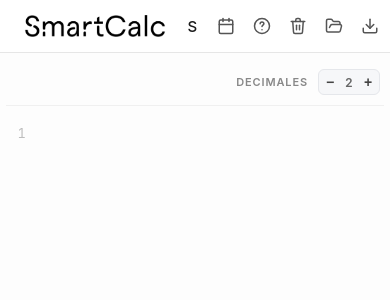
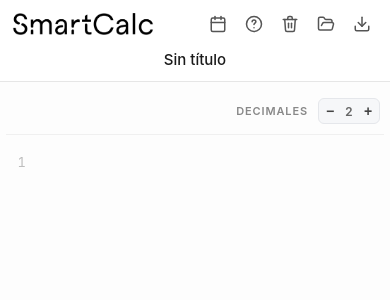
Before and after one commit to rafarq/SmartCalc, a React (Vite) app: page / in a window 390 px wide. Shown: the top 300 px of the page. Built offline with nearby package versions, Linux system fonts and the light colour scheme.

Commit message:
feat(mobile): título de la hoja en segunda línea bajo logo e iconos

```diff
--- a/src/styles/app.css
+++ b/src/styles/app.css
@@ -791,4 +791,26 @@
     padding-left: 4px;
     padding-right: 4px;
   }
+  /* En móvil el título salta a una segunda línea bajo el logo y los iconos. */
+  .header {
+    grid-template-columns: auto 1fr;
+    grid-template-rows: auto auto;
+    grid-template-areas:
+      "logo actions"
+      "title title";
+    padding: 8px 12px;
+    row-gap: 6px;
+  }
+  .header-brand-logo { grid-area: logo; }
+  .header-actions { grid-area: actions; }
+  .doc-title,
+  .doc-title-input {
+    grid-area: title;
+    justify-self: center;
+    max-width: 100%;
+    width: 100%;
+  }
+  .doc-title-input {
+    text-align: center;
+  }
 }
```
